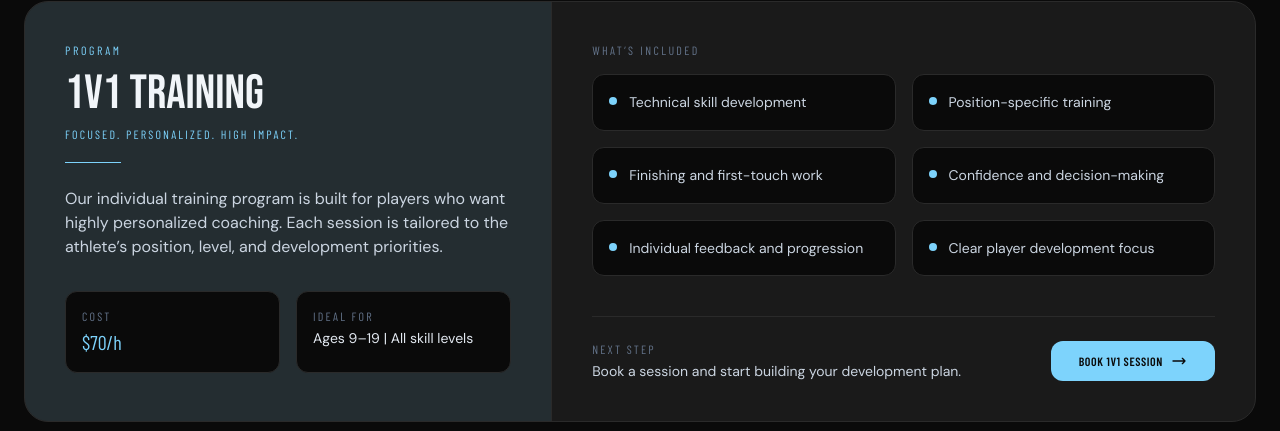
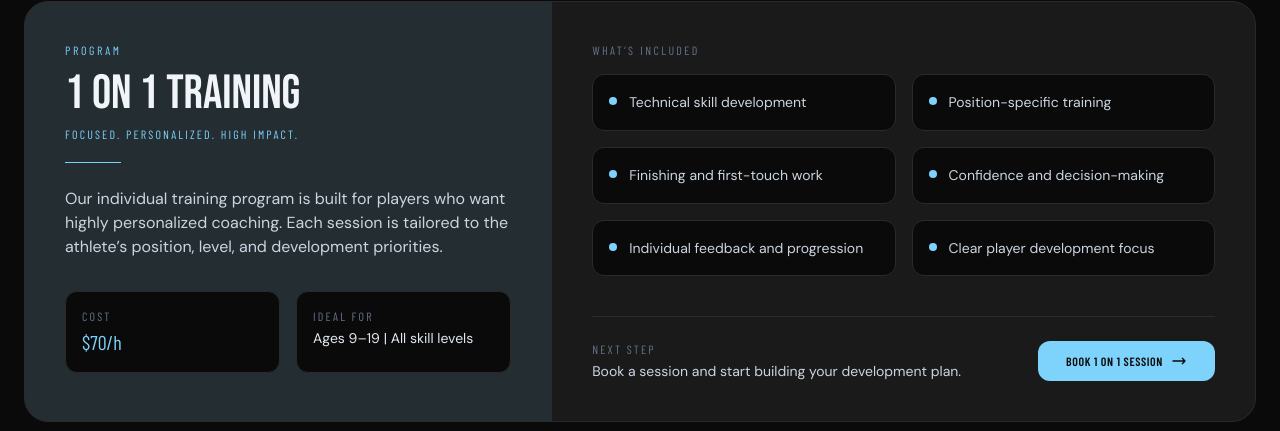
Before and after one commit to savannahathleticacademy-sys/savannah-athletic, a React (Vite) app: page /programs in a window 1280 px wide. Shown: the part 659-1090 px from the top of the page. Built offline with nearby package versions, Linux system fonts and the light colour scheme; a web font is replaced by a local one.

Commit message:
Update Programs.jsx

```diff
--- a/src/Programs.jsx
+++ b/src/Programs.jsx
@@ -4,7 +4,7 @@ import PageHero from './PageHero.jsx'
 const programs = [
   {
     id: 'one-v-one',
-    title: '1v1 Training',
+    title: '1 on 1 Training',
     tagline: 'Focused. Personalized. High Impact.',
     price: '$70/h',
     description:
@@ -18,7 +18,7 @@ const programs = [
       'Clear player development focus',
     ],
     ideal: 'Ages 9–19 | All skill levels',
-    cta: 'Book 1v1 Session',
+    cta: 'Book 1 on 1 Session',
     theme: 'primary',
   },
   {
```
